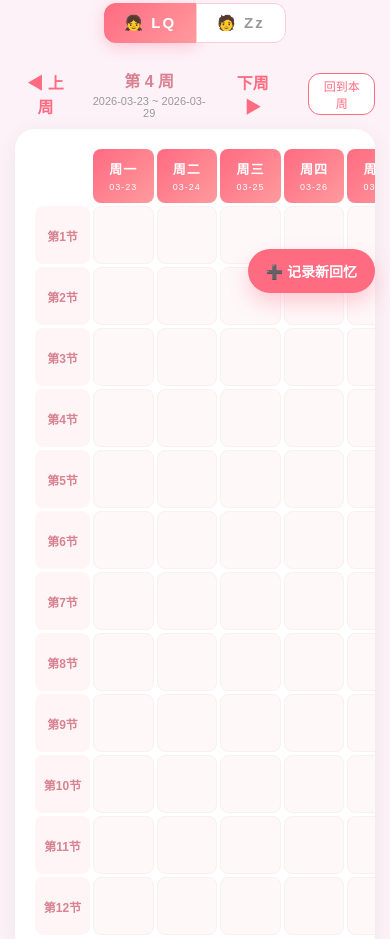
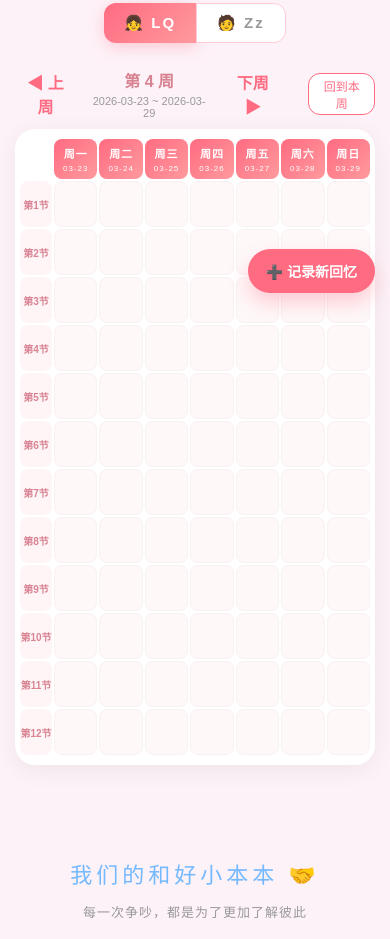
Before and after one commit to zhenzegao0129-dot/love-diary, a plain HTML site: page index.html in a window 390 px wide. Shown: the part 531-1470 px from the top of the page. Drawn offline with Linux system fonts and the light colour scheme; no server answers.

Commit message:
Add files via upload

```diff
--- a/index.html
+++ b/index.html
@@ -804,8 +804,41 @@
                 color: #ff6b81;
             }
 
-            /* 课表适配：允许横向滑动 */
-            .schedule-grid { min-width: 500px; }
+            /* 课表适配：完整塞满整屏，不再横向滑动 */
+            .schedule-grid-wrapper {
+                padding: 10px 5px; /* 减少外边距腾出空间 */
+            }
+            .schedule-grid {
+                min-width: 100%; /* 取消固定宽度 */
+                grid-template-columns: 32px repeat(7, 1fr); /* 节次列缩窄 */
+                gap: 2px;
+            }
+            .grid-header {
+                font-size: 11px;
+                padding: 6px 0;
+            }
+            .grid-header span {
+                font-size: 8px !important;
+            }
+            .grid-time {
+                font-size: 10px;
+                padding: 5px 0;
+            }
+            .grid-cell {
+                padding: 2px;
+                min-height: 40px;
+                line-height: 1.1;
+                font-size: 9px;
+            }
+            .grid-cell span {
+                font-size: 9px !important;
+            }
+            .grid-cell br + span {
+                font-size: 8px !important;
+                opacity: 0.8;
+                display: block;
+                margin-top: 1px;
+            }
 
             /* 按钮和弹窗微调 */
             .add-btn {
```
